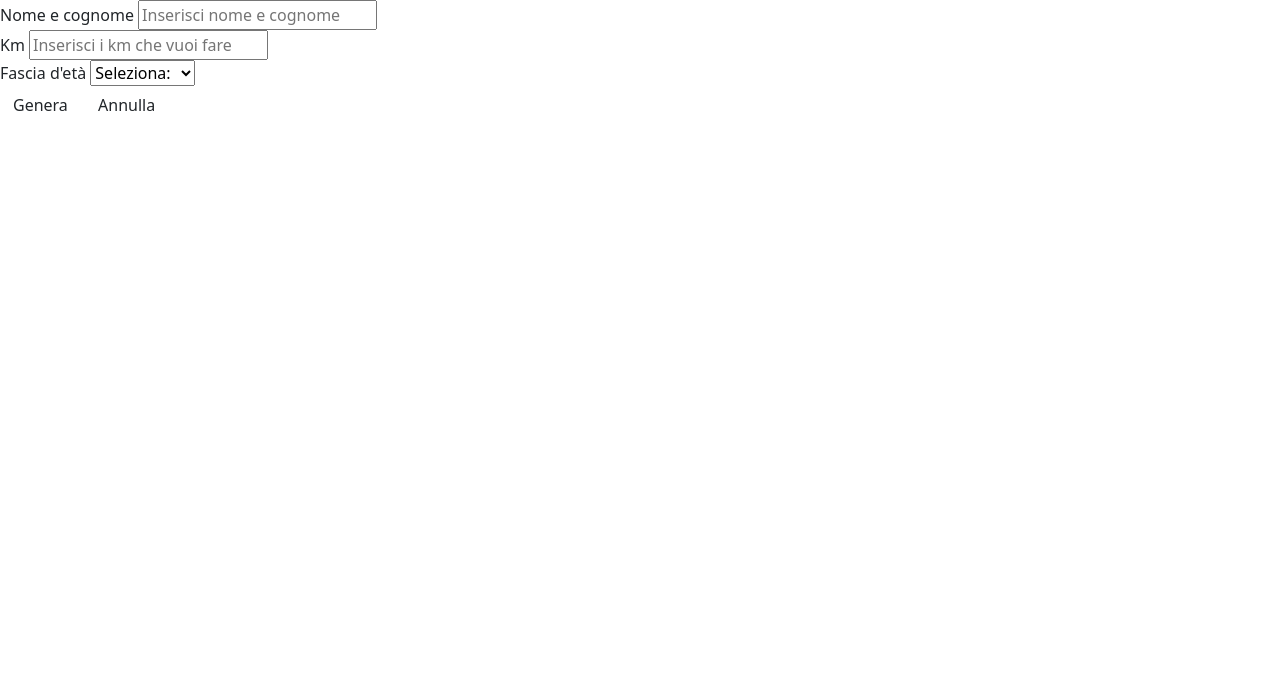
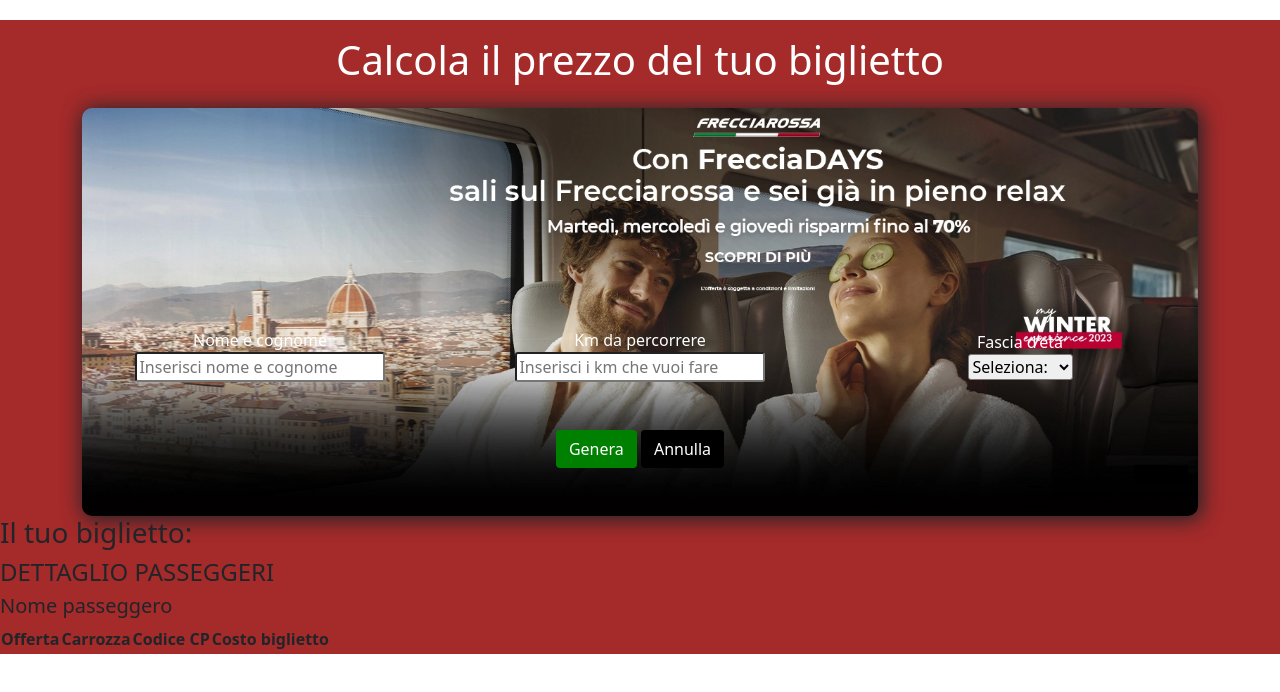
Before and after one commit to Andrea9808/js-biglietto-treno-form, a plain HTML site: page index.html in a window 1280 px wide. Drawn offline with nearby package versions, Linux system fonts and the light colour scheme.

Commit message:
stilizzata form

```diff
--- a/css/style.css
+++ b/css/style.css
@@ -0,0 +1,38 @@
+
+
+.box{
+    margin-top: 20px;
+    text-align: center;
+}
+
+.calc_biglietto{
+    background-color: brown;
+}
+
+form{
+    background-image: url(../treni.webp);
+    background-size: cover;
+    border-radius: 10px;
+    padding-top: 200px;
+    box-shadow: 2px 2px 20px 2px;
+}
+
+/* BOTTON */
+#buttongen{
+    background-color: green;
+    color: white;
+}
+
+#buttonnull{
+    background-color: black;
+    color: white;
+}
+
+/* input */
+.name,.km {
+    width: 70%;
+}
+
+input,#age{
+    border-radius: 3px;
+}
--- a/index.html
+++ b/index.html
@@ -4,7 +4,8 @@
 <head>
     <meta charset="UTF-8">
     <meta name="viewport" content="width=device-width, initial-scale=1.0">
-    <link href="https://cdn.jsdelivr.net/npm/bootstrap@5.0.2/dist/css/bootstrap.min.css" rel="stylesheet" integrity="sha384-EVSTQN3/azprG1Anm3QDgpJLIm9Nao0Yz1ztcQTwFspd3yD65VohhpuuCOmLASjC" crossorigin="anonymous">
+    <link href="https://cdn.jsdelivr.net/npm/bootstrap@5.0.2/dist/css/bootstrap.min.css" rel="stylesheet"
+        integrity="sha384-EVSTQN3/azprG1Anm3QDgpJLIm9Nao0Yz1ztcQTwFspd3yD65VohhpuuCOmLASjC" crossorigin="anonymous">
     <link rel="stylesheet" href="css/style.css">
     <title>Biglietto treno</title>
 </head>
@@ -12,20 +13,27 @@
 <body>
     <main>
 
-        <section class="calc">
-            <div class="calc_biglietto">
-
+        <section class="calc_biglietto">
+            <div class="container">
+                <div class="box ticket_calc">
+                    <h1 class="text-center text-white  pt-3 pb-3">Calcola il prezzo del tuo biglietto</h1>
                     <form action="#" method="get">
-                    <div>
-                        <label for="Nome">Nome e cognome</label>
+                        <div class="row align-items-center justify-content-center">
+                            <div class="col-12 col-sm-12 col-md-4">
+                                <div class="box text-white">
+                                    <label for="Nome">Nome e cognome</label><br>
                                     <input class="name" type="text" placeholder="Inserisci nome e cognome">
                                 </div>
-                    <div>
-                        <label for="km">Km</label>
+                            </div>
+                            <div class="col-12 col-sm-12 col-md-4">
+                                <div class="box text-white">
+                                    <label for="km">Km da percorrere</label><br>
                                     <input class="km" type="number" placeholder="Inserisci i km che vuoi fare">
                                 </div>
-                    <div>
-                        <label for="age">Fascia d'et&agrave;</label>
+                            </div>
+                            <div class="col-12 col-sm-12 col-md-4">
+                                <div class="box text-white">
+                                    <label for="age">Fascia d'et&agrave;</label><br>
                                     <select name="age" id="age">
                                         <option value="">Seleziona:</option>
                                         <option value="min">Minorenne</option>
@@ -34,13 +42,42 @@
 
                                     </select>
                                 </div>
-                    <div>
+                            </div>
+                        </div>
+                        <div class="row pt-5 pb-5">
+                            <div class="col-12 text-center">
                                 <button id="buttongen" class="btn" type="submit">Genera</button>
                                 <button id="buttonnull" class="btn">Annulla</button>
                             </div>
+                        </div>
+
                     </form>
                 </div>
-            <h1 id="title"></h1>
+            </div>
+
+
+            <h3>Il tuo biglietto:</h3>
+            <div class="ticket">
+                <h4>DETTAGLIO PASSEGGERI</h4>
+                <div class="ticket_details">
+                    <h5>Nome passeggero</h5>
+                    <h6 id="passenger"></h6>
+                </div>
+                <table>
+                    <tr>
+                        <th>Offerta</th>
+                        <th>Carrozza</th>
+                        <th>Codice CP</th>
+                        <th>Costo biglietto</th>
+                    </tr>
+                    <tr>
+                        <td id="offerta"></td>
+                        <td id="carrozza"></td>
+                        <td id="codice_cp"></td>
+                        <td id="costo_biglietto"></td>
+                    </tr>
+                </table>
+            </div>
         </section>
 
     </main>
--- a/js/script.js
+++ b/js/script.js
@@ -20,21 +20,22 @@ buttonGen.addEventListener(`click`,
 
     function(){
 
-        // nome e cognome passeggero
+        // età passeggero
         const userAge = document.getElementById("age");
         let age = userAge.value;
         console.log(age);
 
-        // età passeggero
+        // nome e cognome passeggero
         const userName = document.querySelector(".name");
         let name = userName.value;
-        console.log(userName);
+        console.log(name);
 
         // numero di chilometri
         const userKm = document.querySelector(".km");
         let km = parseInt(userKm.value);
         console.log(km);
 
+        // prezzo
         let price = 0.21 * km;
         console.log(price);
 
@@ -42,19 +43,30 @@ buttonGen.addEventListener(`click`,
         // sconto
 
         if(age == "min") {
-            let discountTwenty = (price * 20)/ 100;
-            total = price - discountTwenty;
+            let discount = (price * 20)/ 100;
+            total = price - discount;
+            offerta = "Biglietto scontato del 20%"
             console.log ("Con Sconto: " + total + "€");
 
         }else if (age == "over"){
-            let discountForty = (price * 40)/ 100;
-            total = price - discountForty;
+            let discount = (price * 40)/ 100;
+            total = price - discount;
+            offerta = "Biglietto scontato del 40%"
             console.log ("Con Sconto: " + total + "€");
 
         }else{
             total = price;
             console.log ("Senza sconto: " + total + "€");
         };
+
+        let carrozza = Math.floor(Math.random() * 10) +1;
+        let cp = Math.floor(Math.random() * 10000) +1;
+
+        document.getElementById(`passenger`).innerHTML = name;
+        document.getElementById('offerta').innerHTML = offerta;
+        document.getElementById('carrozza').innerHTML = carrozza;
+        document.getElementById('codice_cp').innerHTML = cp;
+        document.getElementById('costo_biglietto').innerHTML = total.toFixed(2) + "€";
 
 
     }
```
Also changed, not shown: treni.webp (added). Lines whose indentation alone changed are shown as unchanged.
